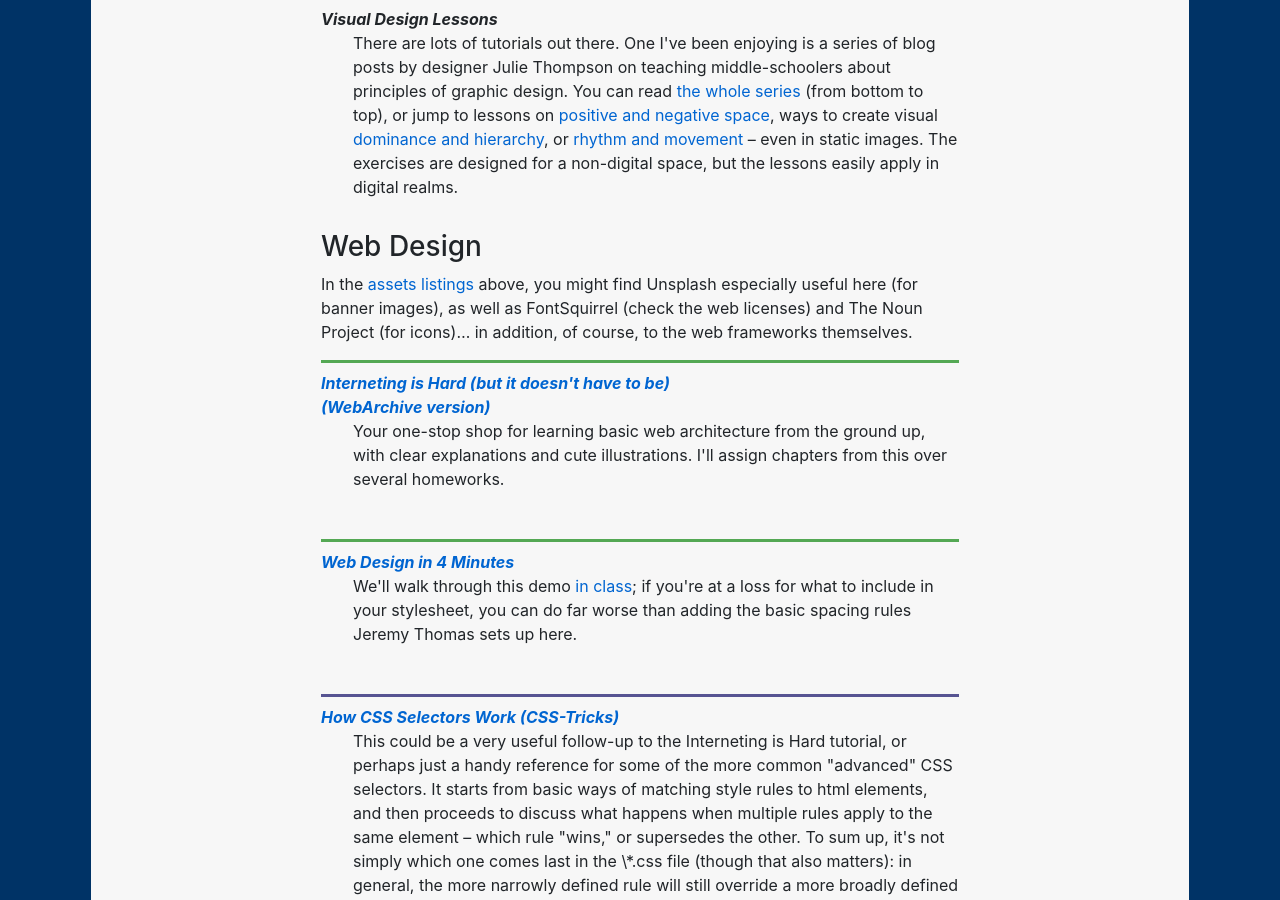
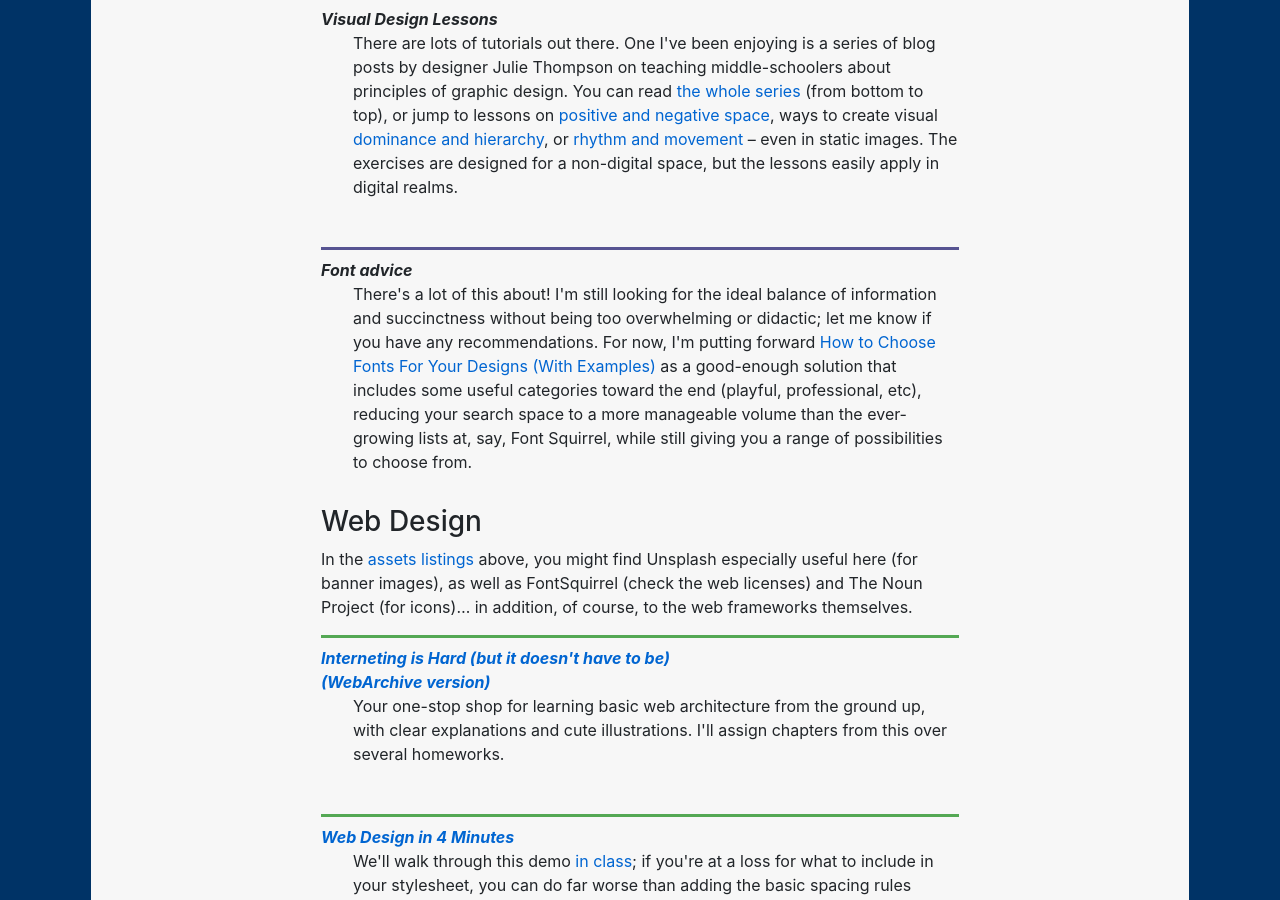
Before and after one commit to benmiller314/cdm2022spring, a Jekyll site: the page built from resources.md, in a window 1280 px wide and 900 px high, scrolled down 12229 px. Built offline with Jekyll 4.4.1, drawn with Linux system fonts in a browser that asks for light colours.

Commit message:
add font link

```diff
--- a/resources.md
+++ b/resources.md
@@ -242,7 +242,12 @@ Under the <a href="#free-and-licensed-images-sounds-and-other-assets">assets lis
 
 <dt>Visual Design Lessons</dt>
 <dd>There are lots of tutorials out there. One I've been enjoying is a series of blog posts by designer Julie Thompson on teaching middle-schoolers about principles of graphic design. You can read <a href="https://www.thetypetree.com/blog/category/graphic-design-lessons">the whole series</a> (from bottom to top), or jump to lessons on <a href="https://www.thetypetree.com/blog/graphic-design-101-positive-and-negative-space">positive and negative space</a>, ways to create visual <a href="https://www.thetypetree.com/blog/graphic-design-101-dominancehierarchy">dominance and hierarchy</a>, or <a href="https://www.thetypetree.com/blog/graphic-design-101-rhythm-and-movement">rhythm and movement</a> – even in static images. The exercises are designed for a non-digital space, but the lessons easily apply in digital realms.</dd>
+
+<dt>Font advice</dt>
+<dd>There's a lot of this about! I'm still looking for the ideal balance of information and succinctness without being too overwhelming or didactic; let me know if you have any recommendations. For now, I'm putting forward <a href="https://venngage.com/blog/how-to-choose-fonts/">How to Choose Fonts For Your Designs (With Examples)</a> as a good-enough solution that includes some useful categories toward the end (playful, professional, etc), reducing your search space to a more manageable volume than the ever-growing lists at, say, Font Squirrel, while still giving you a range of possibilities to choose from.</dd>
 </dl>
+
+
 
 ### Web Design
 In the <a href="#free-and-licensed-images-sounds-and-other-assets">assets listings</a> above, you might find Unsplash especially useful here (for banner images), as well as FontSquirrel (check the web licenses) and The Noun Project (for icons)... in addition, of course, to the web frameworks themselves.
```
